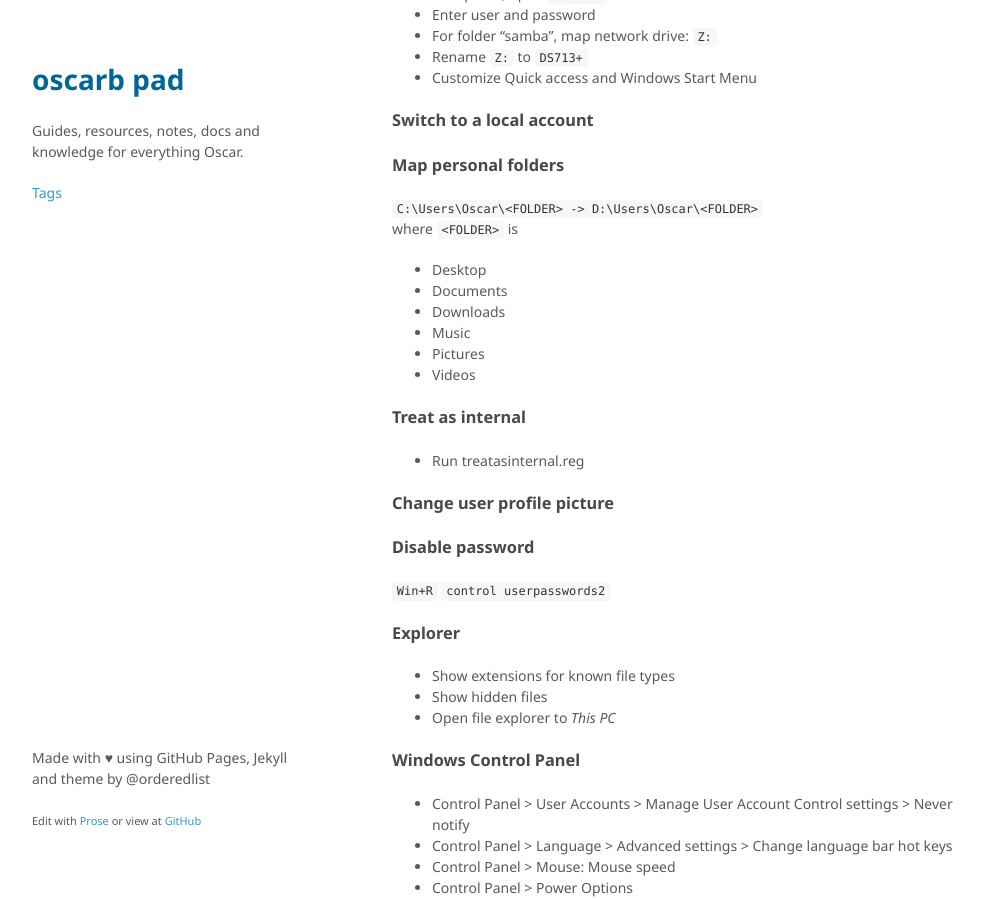
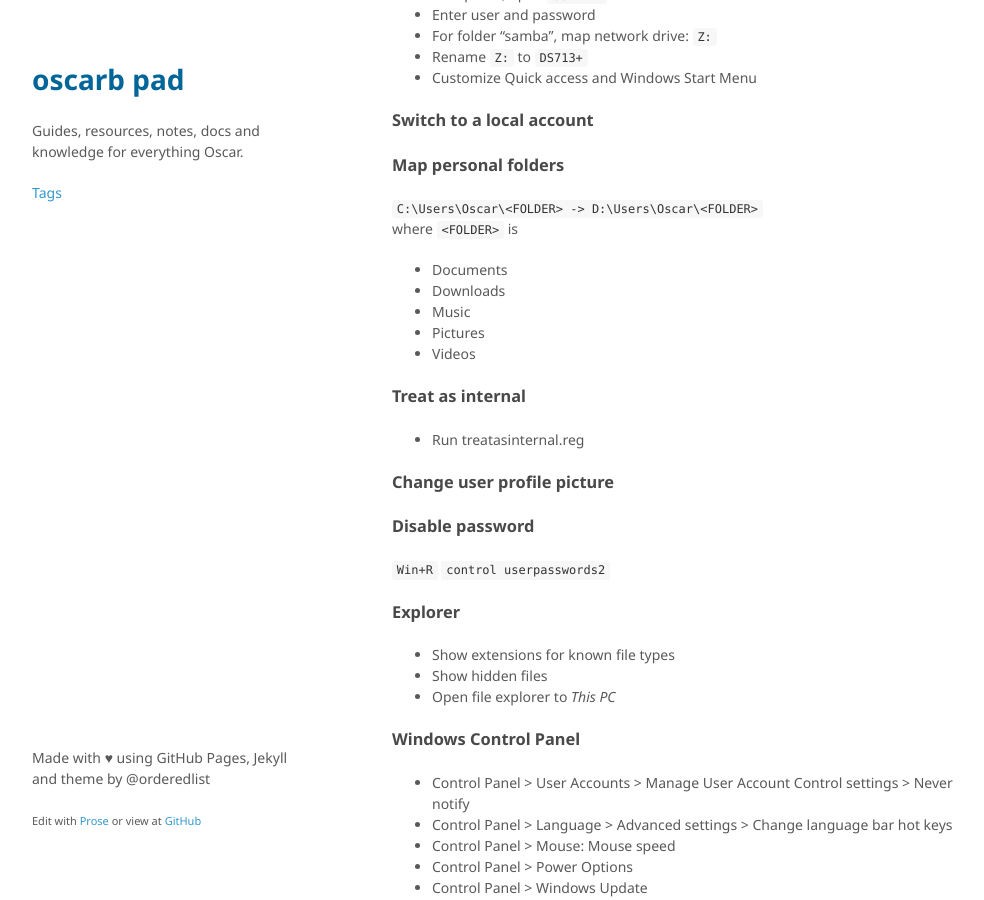
Before and after one commit to oscarb/pad, a Jekyll site: the page built from _docs/windows-10-essentials.md, in a window 1280 px wide and 900 px high, scrolled down 2386 px. Shown: the whole window, without its empty margins (128-1112 px from the left). Built offline with Jekyll 4.4.1, drawn with Linux system fonts in a browser that asks for light colours; some web fonts are replaced.

Commit message:
Updated windows-10-essentials.md

```diff
--- a/_docs/windows-10-essentials.md
+++ b/_docs/windows-10-essentials.md
@@ -74,7 +74,6 @@ Tweaks
 ### Map personal folders
 `C:\Users\Oscar\<FOLDER>  -> D:\Users\Oscar\<FOLDER>`
 where `<FOLDER>` is
- * Desktop
  * Documents
  * Downloads
  * Music
```
